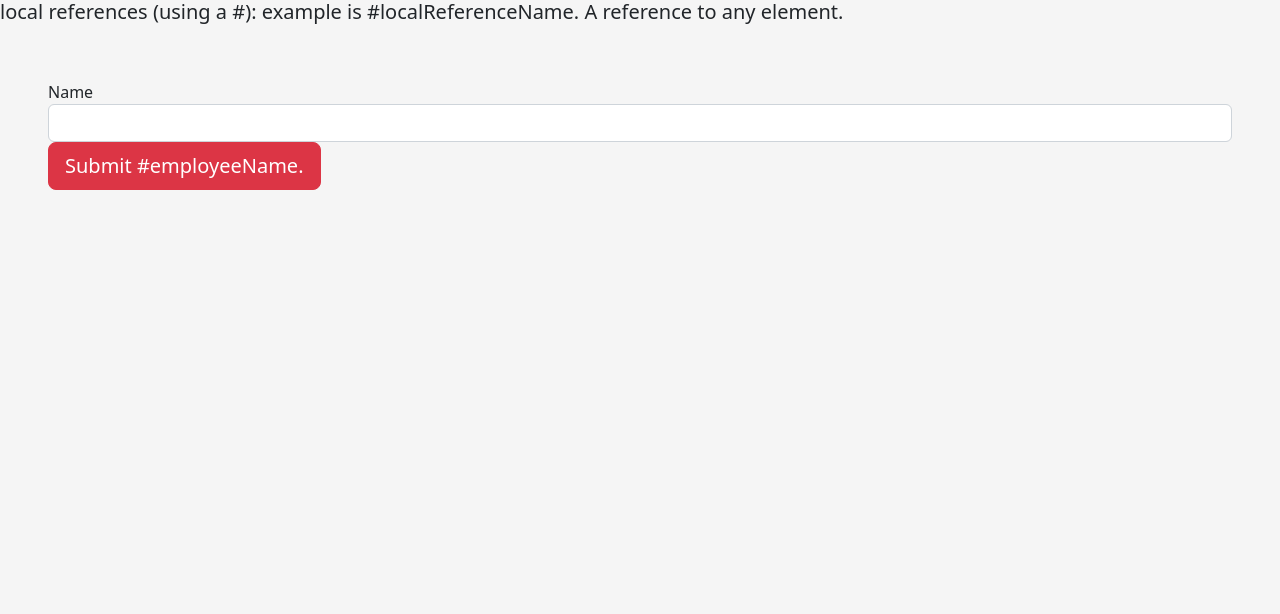
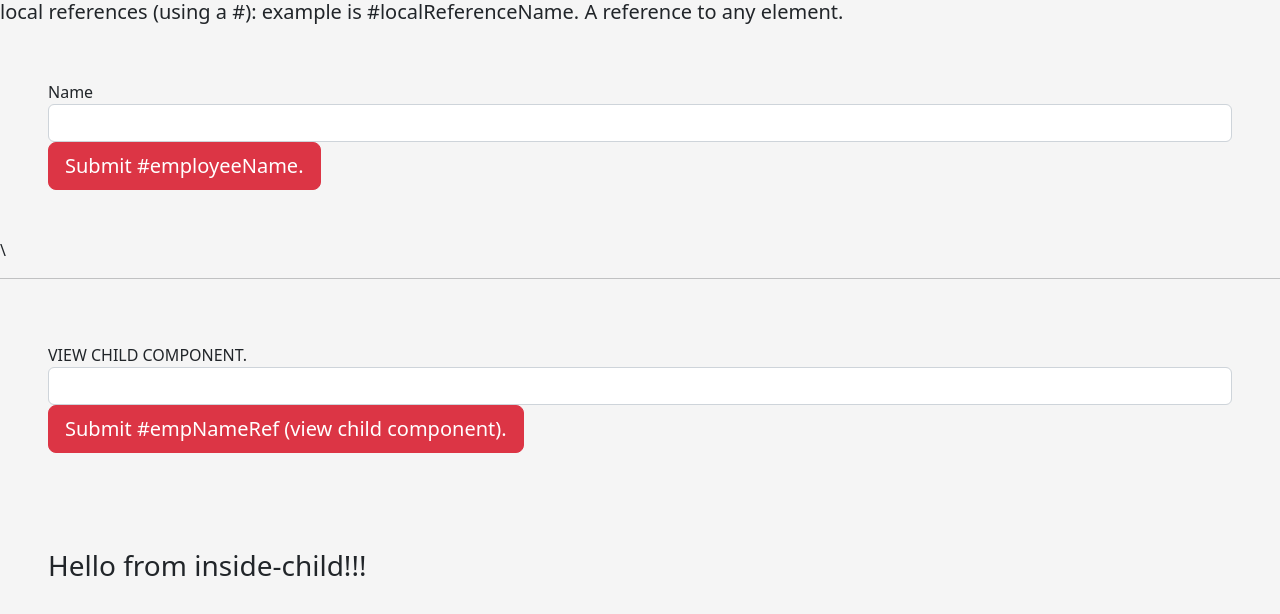
Before and after one commit to dho1115/fictional-business, an Angular app: page / in a window 1280 px wide. Shown: the top 614 px of the page. Built offline with nearby package versions, Linux system fonts and the light colour scheme.

Commit message:
strictPropertyInitialization: false

```diff
--- a/src/app/app.component.html
+++ b/src/app/app.component.html
@@ -14,4 +14,6 @@
 
 <!-- <app-sales-dashboard></app-sales-dashboard> -->
 
-<app-local-reference></app-local-reference>
+<app-local-reference></app-local-reference>\
+<hr />
+<app-view-child></app-view-child>
--- a/src/app/app.module.ts
+++ b/src/app/app.module.ts
@@ -22,6 +22,8 @@ import { SalesDashboardComponent } from './EventEmitter/CompanyDashboard/sales-d
 import { SalesPersonComponent } from './EventEmitter/CompanyDashboard/sales-person/sales-person.component';
 import { AddEmployeeComponent } from './EventEmitter/CompanyDashboard/add-employee/add-employee.component';
 import { LocalReferenceComponent } from './localReferences/local-reference/local-reference.component';
+import { ViewChildComponent } from './view-child/view-child.component';
+import { InsideChildComponent } from './view-child/inside-child/inside-child.component';
 @NgModule({
   declarations: [
     AppComponent,
@@ -44,6 +46,8 @@ import { LocalReferenceComponent } from './localReferences/local-reference/local
     SalesPersonComponent,
     AddEmployeeComponent,
     LocalReferenceComponent,
+    ViewChildComponent,
+    InsideChildComponent
   ],
   imports: [
     BrowserModule,
--- /dev/null
+++ b/src/app/view-child/inside-child/inside-child.component.html
@@ -0,0 +1,3 @@
+<div #insideChild>
+  <h3>Hello from inside-child!!!</h3>
+</div>
--- /dev/null
+++ b/src/app/view-child/inside-child/inside-child.component.ts
@@ -0,0 +1,15 @@
+import { Component, OnInit } from '@angular/core';
+
+@Component({
+  selector: 'app-inside-child',
+  templateUrl: './inside-child.component.html',
+  styleUrls: ['./inside-child.component.css']
+})
+export class InsideChildComponent implements OnInit {
+
+  constructor() { }
+
+  ngOnInit(): void {
+  }
+
+}
--- /dev/null
+++ b/src/app/view-child/view-child.component.html
@@ -0,0 +1,11 @@
+<section class="p-5">
+  <div class="form-group">
+    <label for="name">VIEW CHILD COMPONENT.</label>
+    <input type="text" name="name" id="name" class="form-control" #employeeName:ElementRef >
+    <button class="btn btn-lg btn-danger" (click)="viewChildComponent()" >Submit #empNameRef (view child component).</button>
+  </div>
+</section>
+
+<section class="p-5">
+  <app-inside-child #insideChild></app-inside-child>
+</section>
--- /dev/null
+++ b/src/app/view-child/view-child.component.ts
@@ -0,0 +1,20 @@
+import { Component, OnInit, ViewChild, ElementRef } from '@angular/core';
+
+@Component({
+  selector: 'app-view-child',
+  templateUrl: './view-child.component.html',
+  styleUrls: ['./view-child.component.css']
+})
+export class ViewChildComponent {
+  @ViewChild("employeeName", {static: true}) empNameRef: any;
+
+  constructor() { }
+
+  employeeNameRef(empNameRef: ElementRef) {
+    console.log({ empNameRef })
+  }
+
+  viewChildComponent() {
+    console.log({ empNameRef: this.empNameRef })
+  }
+}
--- a/tsconfig.json
+++ b/tsconfig.json
@@ -28,5 +28,6 @@
     "strictInjectionParameters": true,
     "strictInputAccessModifiers": true,
     "strictTemplates": true
-  }
+  },
+  "strictPropertyInitialization": false
 }
```
Also changed, not shown: src/app/view-child/inside-child/inside-child.component.css (added), src/app/view-child/view-child.component.css (added).
